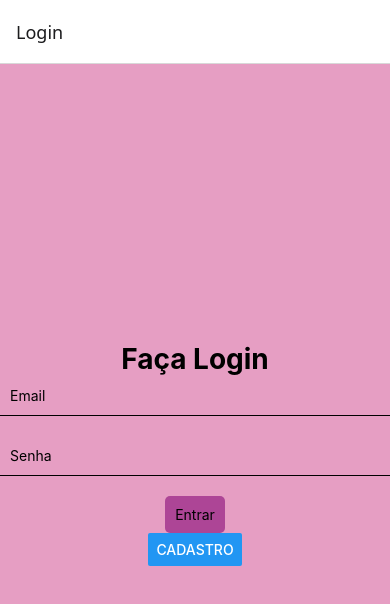
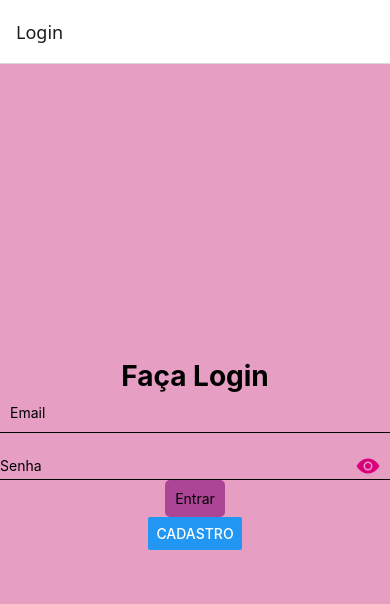
Before and after one commit to MariaFernandaCintra/mobile_meuApp, a React Native app: screen /Login in a window 390 px wide. Shown: the top 604 px of the page. Built offline with nearby package versions, Linux system fonts and the light colour scheme.

Commit message:
Atualização com olhinho na senha

```diff
--- a/src/screens/HomeScreen.js
+++ b/src/screens/HomeScreen.js
@@ -9,6 +9,7 @@ import {
   Button,
 } from "react-native";
 import api from "../axios/axios";
+
 
 export default function Home({ navigation }) {
   return (
--- a/src/screens/Login.js
+++ b/src/screens/Login.js
@@ -9,11 +9,14 @@ import {
   Button,
 } from "react-native";
 import api from "../axios/axios";
+import {Ionicons} from '@expo/vector-icons'
 
-export default function Login({ navigation }) {
+
+export default function Login({navigation}) {
   const [user, setUser] = useState({
     email: "",
     password: "",
+    showPassword:false
   });
 
   async function handleLogin() {
@@ -41,14 +44,19 @@ export default function Login({ navigation }) {
           setUser({ ...user, email: value });
         }}
       />
+      <View style={styles.passwordContainer}>
       <TextInput
-        style={styles.input}
+        style={styles.passwordInput}
         placeholder="Senha"
+        secureTextEntry={user.showPassword}
         value={user.password}
-        onChangeText={(value) => {
-          setUser({ ...user, password: value });
+        onChangeText={(value) => {setUser({...user,'password':value})
         }}
       />
+      <TouchableOpacity onPress={()=> setUser({...user,showPassword:!user.showPassword})}>
+            <Ionicons name={user.showPassword?"eye-off":"eye"} size={24} color='#D9007B'/>
+        </TouchableOpacity>
+      </View>
 
       <TouchableOpacity onPress={handleLogin} style={styles.button}>
         <Text>Entrar</Text>
@@ -85,4 +93,15 @@ const styles = StyleSheet.create({
     borderRadius: 5,
     color: "black",
   },
+  passwordContainer:{
+    flexDirection:'row',
+    alignItems:'center',
+    width:"100%",
+    borderBottomWidth:1,
+    paddingRight:10,
+},
+passwordInput:{
+    flex:1,
+    height:'40',
+},
 });
```
Also changed, not shown: components/Layout.js (added, +37 -0 lines), src/screens/Cadastro.js (+19 -16 lines).
